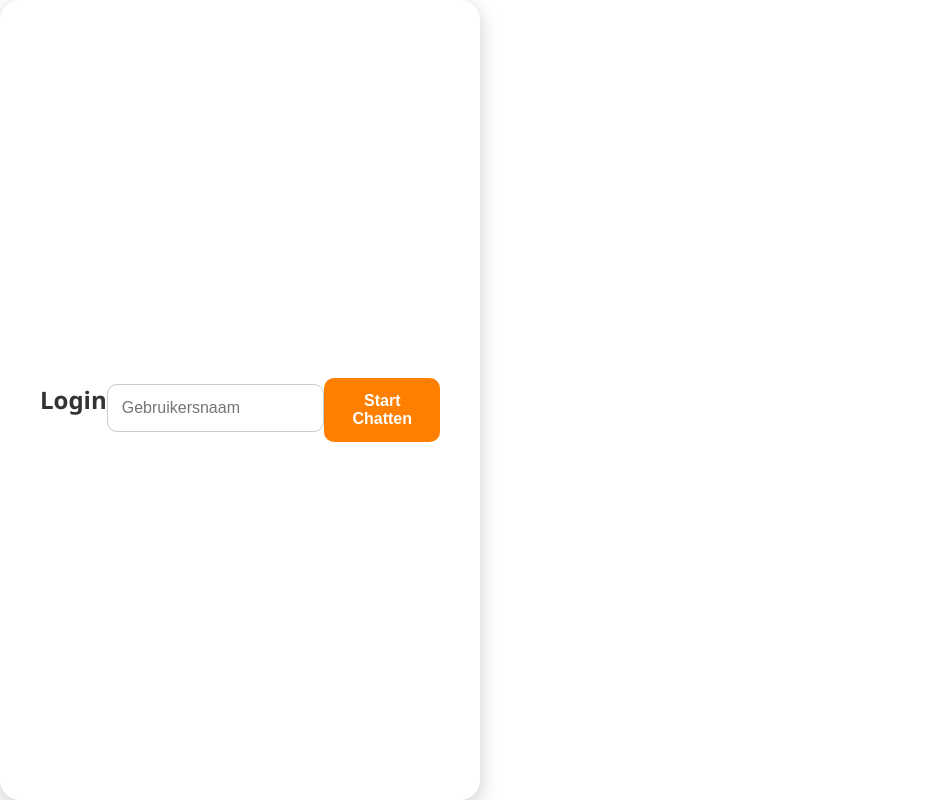
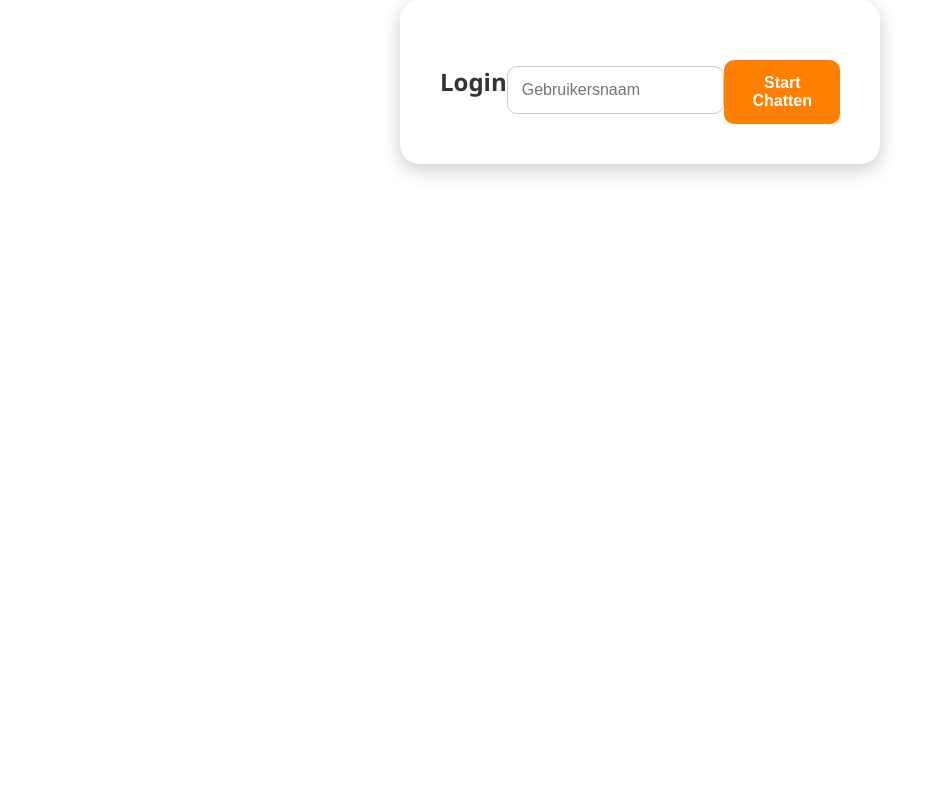
Before and after one commit to kirby10000/website-chat-kerbyno, a website: page public/index.html in a window 1280 px wide. Shown: the whole page, without its empty margins (0-950 px from the left). Drawn offline with nearby package versions, Linux system fonts and the light colour scheme; no server answers.

Commit message:
Update style.css

```diff
--- a/public/style.css
+++ b/public/style.css
@@ -25,6 +25,12 @@
   text-align: center;
   max-width: 400px;
   width: 100%;
+  margin: auto;
+  position: relative;
+  top: 0;
+  left: 0;
+  right: 0;
+  bottom: 0;
 }
 
 .login-box h2 {
@@ -216,6 +222,7 @@
   display: none;
 }
 
+/* 3-stipjes menu */
 .chat-menu-btn {
   background: none;
   border: none;
@@ -261,7 +268,7 @@
   color: #ff7f00;
 }
 
-/* 2. Ongelezen badge */
+/* Ongelezen badge */
 .chat-unread-badge {
   display: none;
   min-width: 20px;
```
